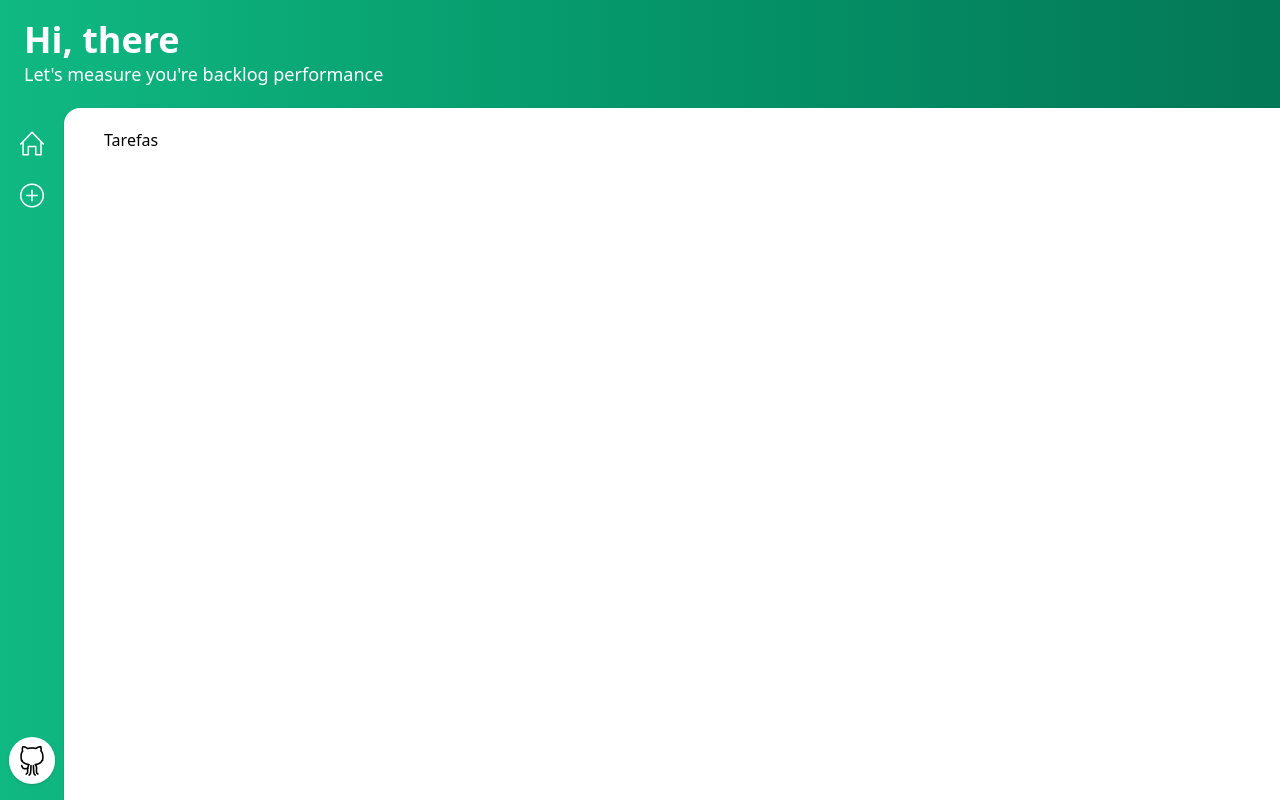
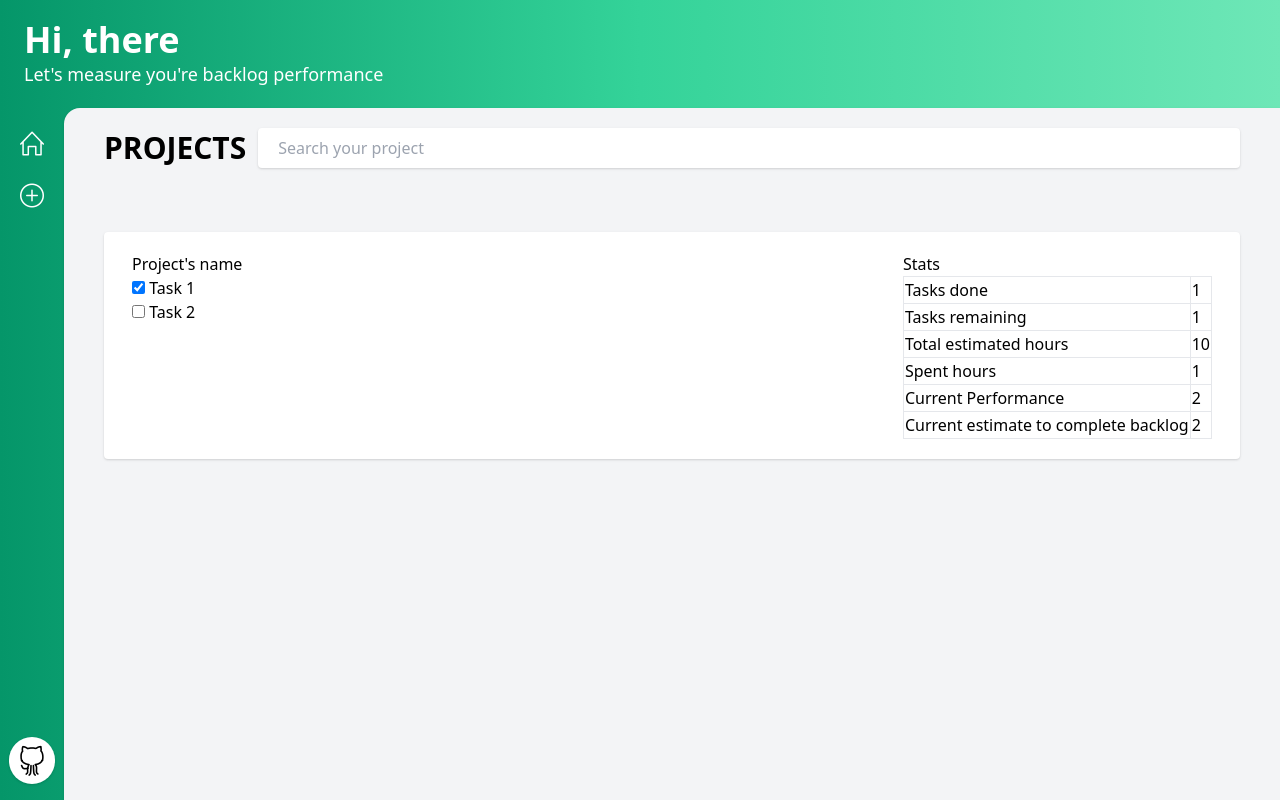
Before and after one commit to josemoraes/backlog-performance, a website built with webpack: page src/index.html in a window 1280 px wide. Built offline with nearby package versions, Linux system fonts and the light colour scheme.

Commit message:
feat: Designing UI

```diff
--- a/src/index.html
+++ b/src/index.html
@@ -10,7 +10,30 @@
 </head>
 
 <body class="w-full h-full min-h-screen">
-  <div id="App" class="w-full h-full min-h-screen flex flex-col bg-gradient-to-r from-green-500 via-green-600 to-green-700"></div>
+  <div class="w-full h-full min-h-screen flex flex-col bg-gradient-to-r from-green-600 via-green-400 to-green-300">
+    <header class="py-5 px-6 text-white">
+      <h1 class="text-4xl font-bold">Hi, there</h1>
+      <h2 class="text-lg font-thin">Let's measure you're backlog performance</h2>
+    </header>
+    <div class="flex flex-row flex-1">
+      <aside class="w-16 pt-5 flex flex-col items-center justify-between">
+        <ul class="flex flex-col items-center">
+          <li class="mb-5">
+            <a href="#"><span class="icon-home text-2xl text-white"></span></a>
+          </li>
+          <li class="mb-5">
+            <a href="#new-project"><span class="icon-plus text-2xl text-white"></span></a>
+          </li>
+        </ul>
+        <ul class="flex flex-col items-center mb-5">
+          <li>
+            <a href="https://github.com/josemoraes/backlog-performance" target="_blank"><span class="icon-social-github text-3xl p-2 rounded-full bg-white shadow hover:bg-green-600 hover:text-white transition duration-200 ease-in-out"></span></a>
+          </li>
+        </ul>
+      </aside>
+      <main id="App" class="flex-1 shadow bg-gray-100 rounded-tl-2xl px-10 py-5"></main>
+    </div>
+  </div>
   <div id="Messages"
     class="absolute top-10 w-full px-2 py-4 overflow-x-auto text-center whitespace-no-wrap rounded-md hidden"
     role="alert">
--- a/src/pages/Home/index.html
+++ b/src/pages/Home/index.html
@@ -1,24 +1,57 @@
-<header class="py-5 px-6 text-white">
-  <h1 class="text-4xl font-bold">Hi, there</h1>
-  <h2 class="text-lg font-thin">Let's measure you're backlog performance</h2>
-</header>
-<div class="flex flex-row flex-1">
-  <aside class="w-16 pt-5 flex flex-col items-center justify-between">
-    <ul class="flex flex-col items-center">
-      <li class="mb-5">
-        <a href="#"><span class="icon-home text-2xl text-white"></span></a>
-      </li>
-      <li class="mb-5">
-        <a href="#add-task"><span class="icon-plus text-2xl text-white"></span></a>
-      </li>
-    </ul>
-    <ul class="flex flex-col items-center mb-5">
-      <li>
-        <a href="https://github.com/josemoraes/backlog-performance" target="_blank"><span class="icon-social-github text-3xl p-2 rounded-full bg-white shadow hover:bg-green-600 hover:text-white transition duration-200 ease-in-out"></span></a>
-      </li>
-    </ul>
-  </aside>
-  <main class="flex-1 shadow bg-white rounded-tl-2xl px-10 py-5">
-    <h2>Tarefas</h2>
-  </main>
-</div>
+<section>
+  <header class="flex flex-row flex-1 items-center justify-between mb-16">
+    <h2 class="text-3xl font-bold uppercase mr-3">Projects</h2>
+    <input
+      type="search"
+      name="search"
+      id="search"
+      placeholder="Search your project"
+      class="py-2 px-5 shadow rounded bg-white flex-1"
+    />
+  </header>
+
+  <div class="w-full px-7 py-5 shadow bg-white hover:shadow-md transition duration-200 rounded flex flex-row justify-between">
+    <div>
+      <h3>Project's name</h3>
+      <ul>
+        <li>
+          <label><input type="checkbox" checked> Task 1</label>
+        </li>
+        <li>
+          <label><input type="checkbox"> Task 2</label>
+        </li>
+      </ul>
+    </div>
+    <div>
+      <h4>Stats</h4>
+      <table>
+        <tbody>
+          <tr class="border">
+            <td class="border">Tasks done</td>
+            <td class="border">1</td>
+          </tr>
+          <tr class="border">
+            <td class="border">Tasks remaining</td>
+            <td class="border">1</td>
+          </tr>
+          <tr class="border">
+            <td class="border">Total estimated hours</td>
+            <td class="border">10</td>
+          </tr>
+          <tr class="border">
+            <td class="border">Spent hours</td>
+            <td class="border">1</td>
+          </tr>
+          <tr class="border">
+            <td class="border">Current Performance</td>
+            <td class="border">2</td>
+          </tr>
+          <tr class="border">
+            <td class="border">Current estimate to complete backlog</td>
+            <td class="border">2</td>
+          </tr>
+        </tbody>
+      </table>
+    </div>
+  </div>
+</section>
--- /dev/null
+++ b/src/pages/NewProject/index.html
@@ -0,0 +1 @@
+<h2>Adicionar projeto</h2>
--- /dev/null
+++ b/src/pages/NewProject/index.js
@@ -0,0 +1,9 @@
+const template = require("./index.html");
+
+const _getTemplate = () => {
+  return template;
+};
+
+const _page_events = () => {};
+
+export default { _getTemplate, _page_events };
--- a/src/routes.js
+++ b/src/routes.js
@@ -1,8 +1,10 @@
 import { renderComponents } from "./components";
 import Home from "./pages/Home";
+import NewProject from "./pages/NewProject";
 
 const routes = {
   "/": Home,
+  "new-project": NewProject,
 };
 
 const renderRoute = ($App) => {
```
